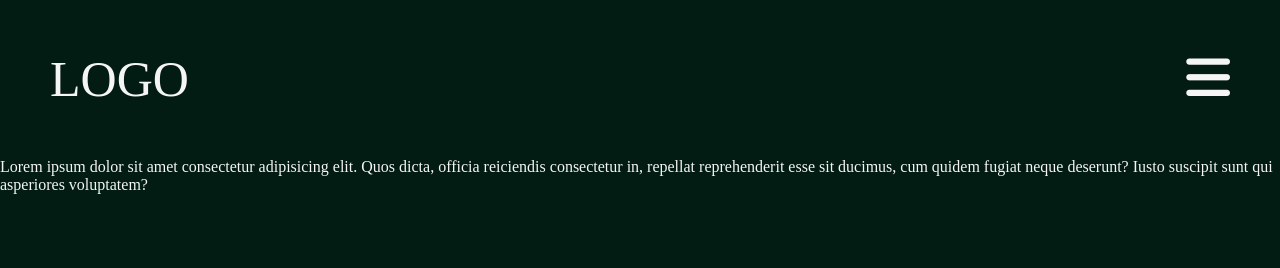
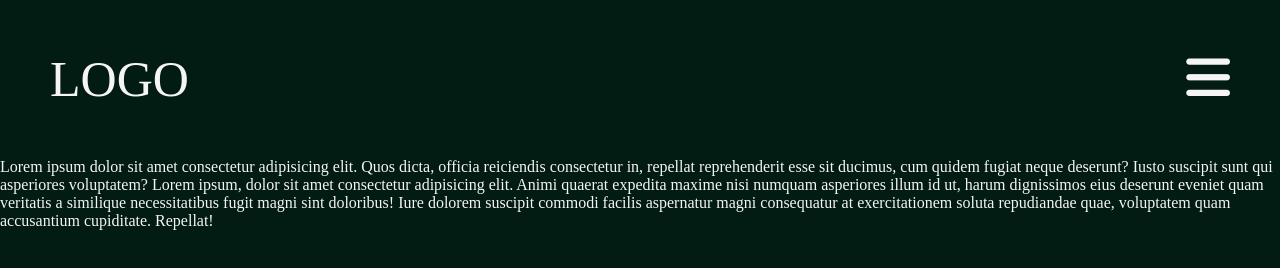
Before and after one commit to MuhammadYildiz/Animation_Cover_Menu, a plain HTML site: page index.html in a window 1280 px wide. Drawn offline with Linux system fonts and the light colour scheme.

Commit message:
Update index.html

```diff
--- a/index.html
+++ b/index.html
@@ -4,7 +4,13 @@
     <meta charset="UTF-8" />
     <meta http-equiv="X-UA-Compatible" content="IE=edge" />
     <meta name="viewport" content="width=device-width, initial-scale=1.0" />
-    <link rel="stylesheet" href="https://cdnjs.cloudflare.com/ajax/libs/font-awesome/6.2.1/css/all.min.css" integrity="sha512-MV7K8+y+gLIBoVD59lQIYicR65iaqukzvf/nwasF0nqhPay5w/9lJmVM2hMDcnK1OnMGCdVK+iQrJ7lzPJQd1w==" crossorigin="anonymous" referrerpolicy="no-referrer" />
+    <link
+      rel="stylesheet"
+      href="https://cdnjs.cloudflare.com/ajax/libs/font-awesome/6.2.1/css/all.min.css"
+      integrity="sha512-MV7K8+y+gLIBoVD59lQIYicR65iaqukzvf/nwasF0nqhPay5w/9lJmVM2hMDcnK1OnMGCdVK+iQrJ7lzPJQd1w=="
+      crossorigin="anonymous"
+      referrerpolicy="no-referrer"
+    />
     <link rel="stylesheet" href="style.css" />
     <title>Document</title>
   </head>
@@ -22,7 +28,13 @@
             Lorem ipsum dolor sit amet consectetur adipisicing elit. Quos dicta,
             officia reiciendis consectetur in, repellat reprehenderit esse sit
             ducimus, cum quidem fugiat neque deserunt? Iusto suscipit sunt qui
-            asperiores voluptatem?
+            asperiores voluptatem? Lorem ipsum, dolor sit amet consectetur
+            adipisicing elit. Animi quaerat expedita maxime nisi numquam
+            asperiores illum id ut, harum dignissimos eius deserunt eveniet quam
+            veritatis a similique necessitatibus fugit magni sint doloribus!
+            Iure dolorem suscipit commodi facilis aspernatur magni consequatur
+            at exercitationem soluta repudiandae quae, voluptatem quam
+            accusantium cupiditate. Repellat!
           </p>
         </div>
       </div>
@@ -35,7 +47,7 @@
           <li><a href="">OTHER</a></li>
         </ul>
         <div class="close">
-            <i class="fa-solid fa-xmark"></i>
+          <i class="fa-solid fa-xmark"></i>
         </div>
       </div>
     </div>
```
